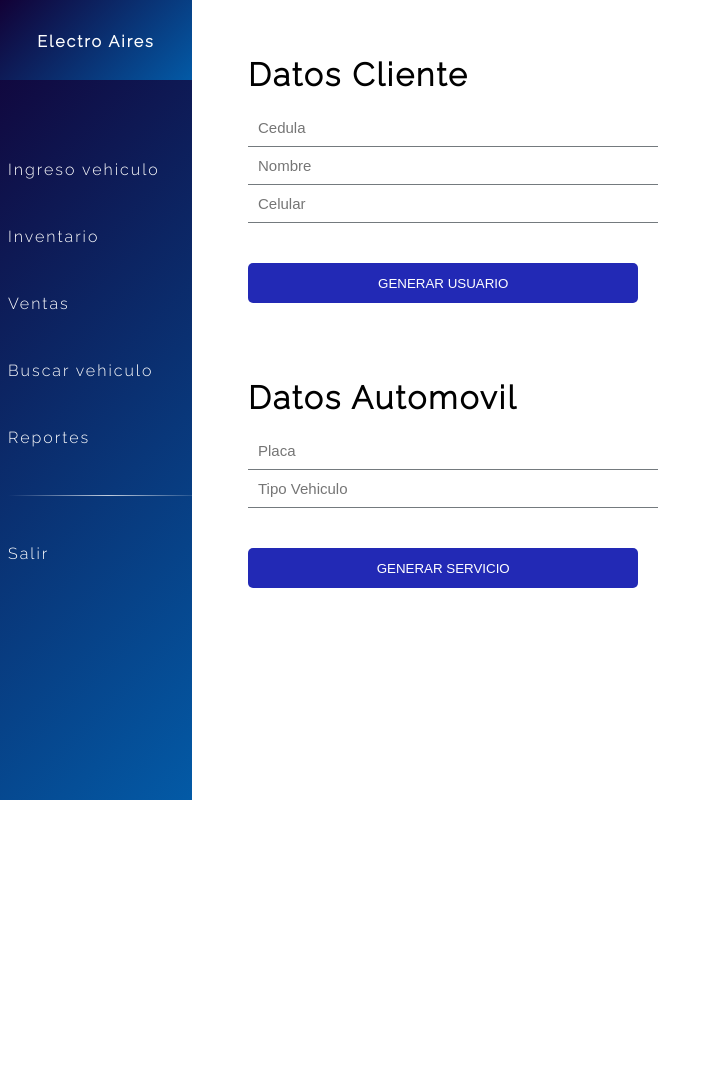
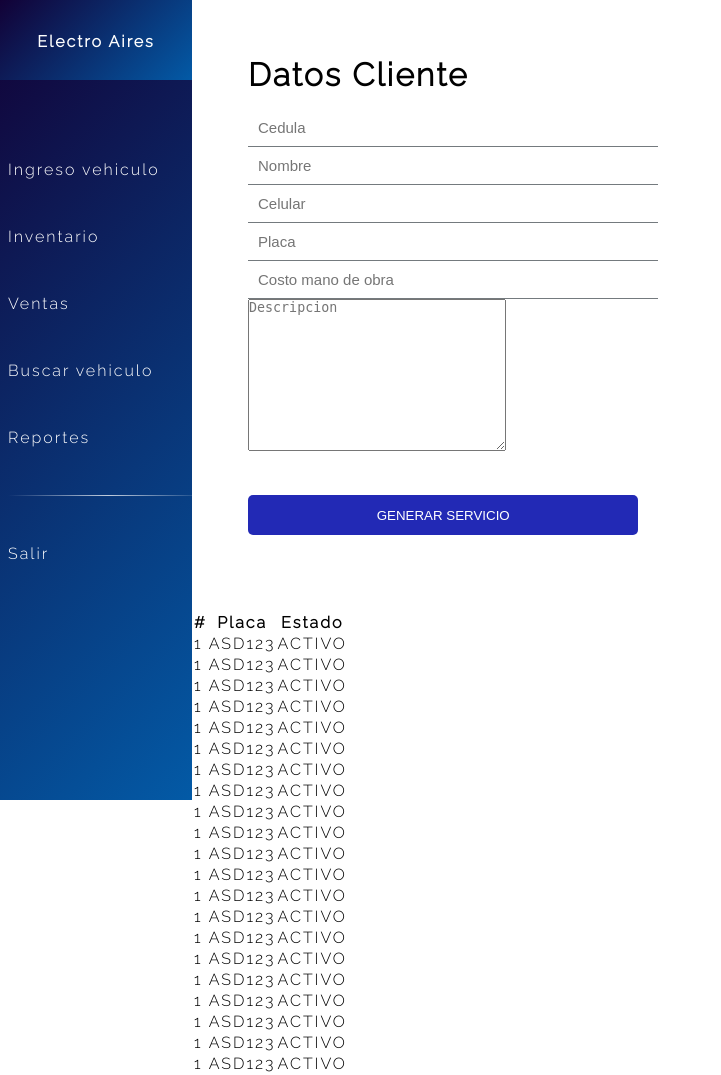
Before and after one commit to JhonRVera/TG-ElectroAires, a Django app: page /dashboard/ in a window 1280 px wide. Shown: the whole page, without its empty margins (0-721 px from the left). Before the commit the page ends 800 px from the top, so only its background shows below. Run offline with Django 4.2, Linux system fonts and the light colour scheme.

Commit message:
Archivos html

```diff
--- a/frontelectro/templates/dashboard/dashboard.html
+++ b/frontelectro/templates/dashboard/dashboard.html
@@ -16,25 +16,161 @@
         <div class="field__input">
             <input type="number" name="celular" value="{{ celular }}" placeholder="Celular">
         </div>
+        <div class="field__input">
+            <input type="text" name="placa" placeholder="Placa">
+        </div>
+        <div class="field__input">
+            <input type="text" name="m_obra" id="" placeholder="Costo mano de obra">
+        </div>
+        <div class="field__input">
+            <textarea name="descripcion" id="" cols="30" rows="10" placeholder="Descripcion"></textarea>
+        </div>
 
-        <button class='enter__button' type="submit">GENERAR USUARIO</button>
+
+
+        <button class='enter__button' type="submit">GENERAR SERVICIO</button>
     </form>
 </div>
+<div class="active__service">
+    <table>
+        <thead>
+            <tr>
+                <th>#</th>
+                <th>Placa</th>
+                <th>Estado</th>
+            </tr>
+        </thead>
+        <tbody>
+            <tr>
+                <td>1</td>
+                <td>ASD123</td>
+                <td>ACTIVO</td>
+            </tr>
 
-<div class="data__form">
-    <h1>Datos Automovil</h1>
-    <form method="post">
-        {% csrf_token %}
-        <div class="field__input">
-            <input type="text" name="nombre" id="" placeholder="Placa">
-        </div>
-        <div class="field__input">
-            <input type="text" name="cedula" id="" placeholder="Tipo Vehiculo">
-        </div>
-    </form>
+            <tr>
+                <td>1</td>
+                <td>ASD123</td>
+                <td>ACTIVO</td>
+            </tr>
 
-    <button class='enter__button' type="submit">GENERAR SERVICIO</button>
 
+            <tr>
+                <td>1</td>
+                <td>ASD123</td>
+                <td>ACTIVO</td>
+            </tr>
+
+            <tr>
+                <td>1</td>
+                <td>ASD123</td>
+                <td>ACTIVO</td>
+            </tr>
+
+            <tr>
+                <td>1</td>
+                <td>ASD123</td>
+                <td>ACTIVO</td>
+            </tr>
+
+            <tr>
+                <td>1</td>
+                <td>ASD123</td>
+                <td>ACTIVO</td>
+            </tr>
+
+            <tr>
+                <td>1</td>
+                <td>ASD123</td>
+                <td>ACTIVO</td>
+            </tr>
+
+            <tr>
+                <td>1</td>
+                <td>ASD123</td>
+                <td>ACTIVO</td>
+            </tr>
+
+            <tr>
+                <td>1</td>
+                <td>ASD123</td>
+                <td>ACTIVO</td>
+            </tr>
+
+
+            <tr>
+                <td>1</td>
+                <td>ASD123</td>
+                <td>ACTIVO</td>
+            </tr>
+
+            <tr>
+                <td>1</td>
+                <td>ASD123</td>
+                <td>ACTIVO</td>
+            </tr>
+
+            <tr>
+                <td>1</td>
+                <td>ASD123</td>
+                <td>ACTIVO</td>
+            </tr>
+
+            <tr>
+                <td>1</td>
+                <td>ASD123</td>
+                <td>ACTIVO</td>
+            </tr>
+
+            <tr>
+                <td>1</td>
+                <td>ASD123</td>
+                <td>ACTIVO</td>
+            </tr>
+
+            <tr>
+                <td>1</td>
+                <td>ASD123</td>
+                <td>ACTIVO</td>
+            </tr>
+
+            <tr>
+                <td>1</td>
+                <td>ASD123</td>
+                <td>ACTIVO</td>
+            </tr>
+
+            <tr>
+                <td>1</td>
+                <td>ASD123</td>
+                <td>ACTIVO</td>
+            </tr>
+
+            <tr>
+                <td>1</td>
+                <td>ASD123</td>
+                <td>ACTIVO</td>
+            </tr>
+
+
+            <tr>
+                <td>1</td>
+                <td>ASD123</td>
+                <td>ACTIVO</td>
+            </tr>
+            <tr>
+                <td>1</td>
+                <td>ASD123</td>
+                <td>ACTIVO</td>
+            </tr>
+
+
+            <tr>
+                <td>1</td>
+                <td>ASD123</td>
+                <td>ACTIVO</td>
+            </tr>
+        </tbody>
+    </table>
 </div>
 
 {% endblock %}
```
Also changed, not shown: frontelectro/templates/dashboard/inventario.html (+3 -5 lines).
